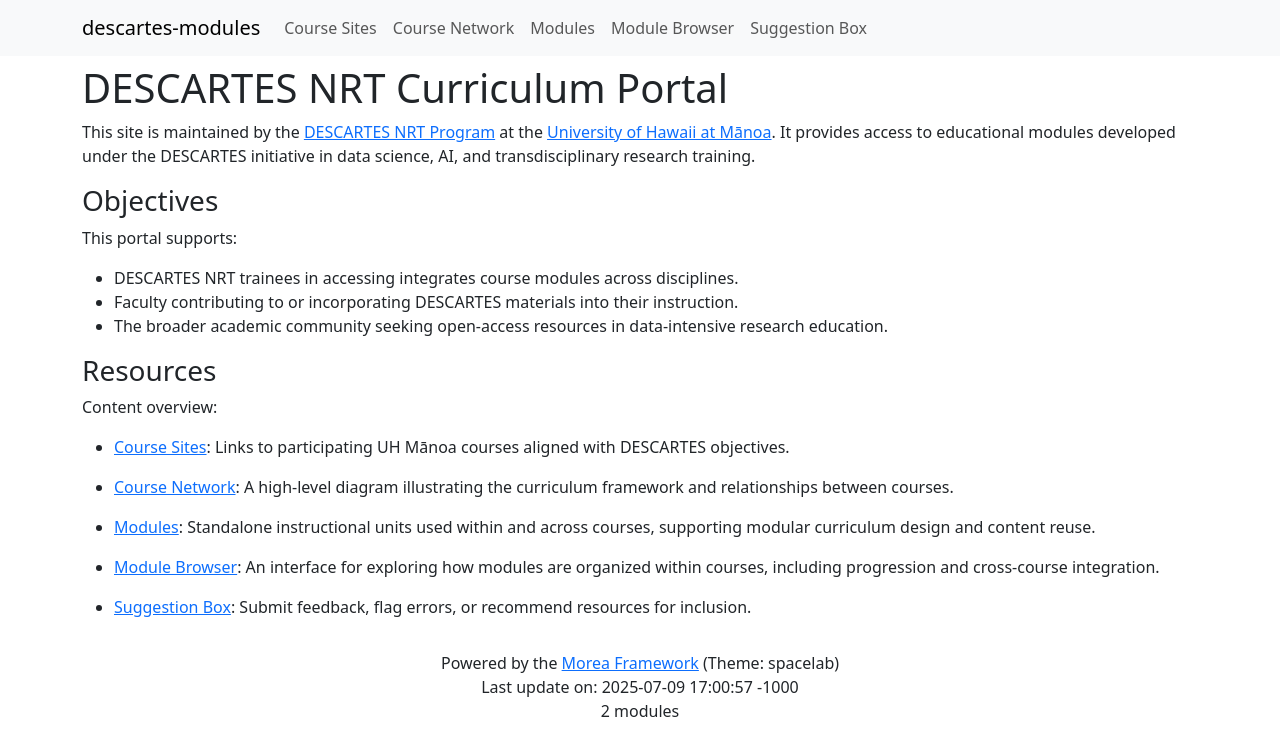
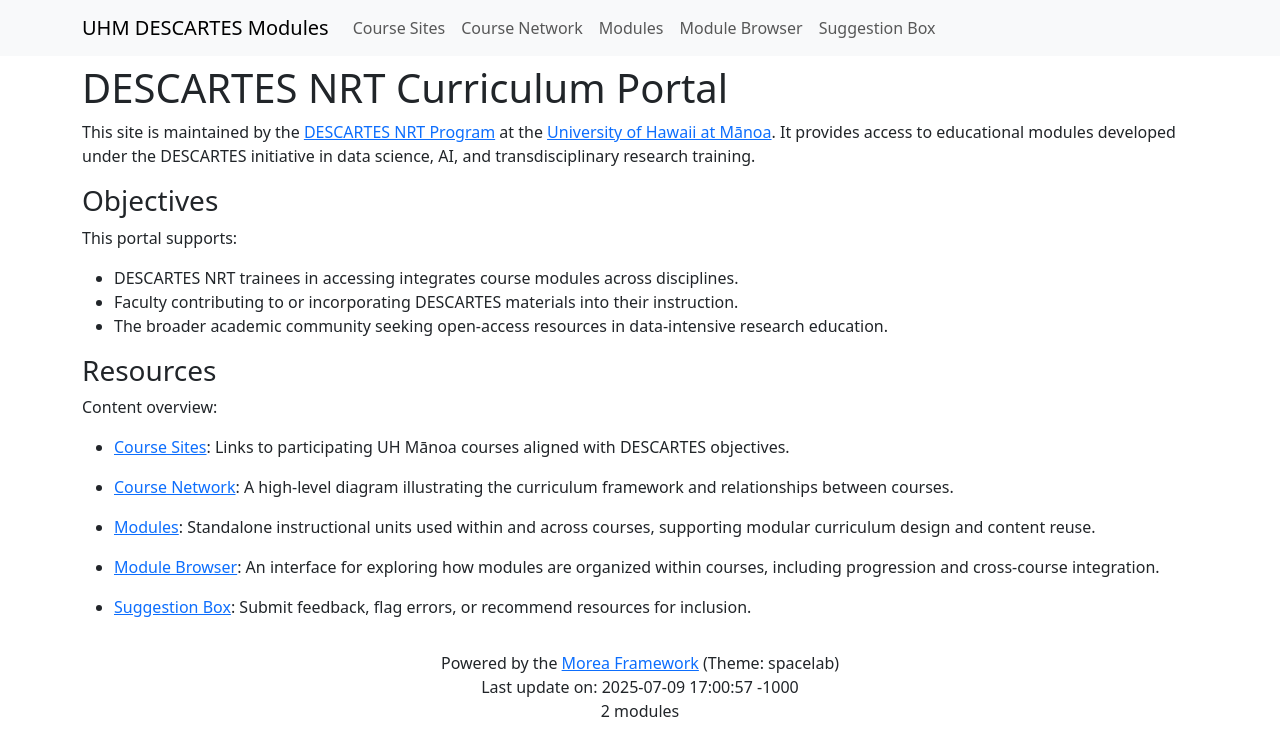
Before and after one commit to uhm-descartes/descartes-modules, a Jekyll site: the page built from index.md, in a window 1280 px wide. Shown: the top 756 px of the page. Built offline with Jekyll 4.4.1, drawn with Linux system fonts in a browser that asks for light colours; nearby versions of some CDN libraries; library files that are not in the unit come from our copies; comment, search, counter and statistics services are not loaded.

Commit message:
updating config file

```diff
--- a/_config.yml
+++ b/_config.yml
@@ -2,7 +2,7 @@
 # See https://morea-framework.github.io/docs/instructors/config-yml
 
 # SITE SPECIFIC: The following fields are typically changed for each site
-name: descartes-modules
+name: "UHM DESCARTES Modules"
 baseurl: /descartes-modules
 safe: false
 morea_theme: spacelab
@@ -18,7 +18,10 @@
   Morea: error
 
 # MOREA PORTAL: The following fields are only needed if this site is part of a "Morea Portal".
-# morea_course: bus619
+morea_course: DES 101
+morea_course_name: "UHM DESCARTES Modules"
+morea_description: "Courses and Modules for the UHM DESCARTES program."
+# morea_prerequisites: ""
 # morea_domain: http://morea-framework.github.io/
 # morea_google_analytics_tracking_id: "<your tracking id here>"
 # morea_head_breadcrumb_link: "http://cnn.com"
```
